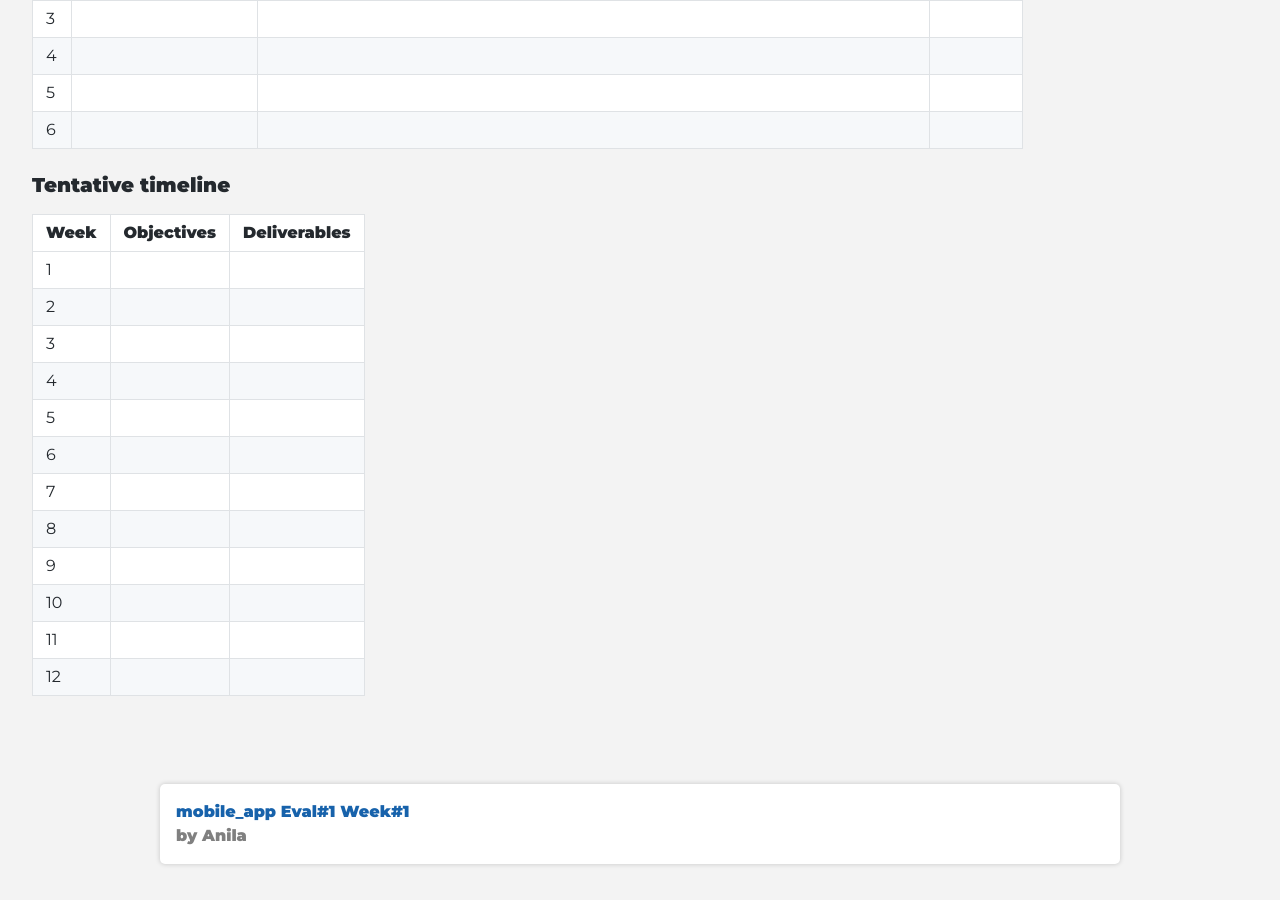
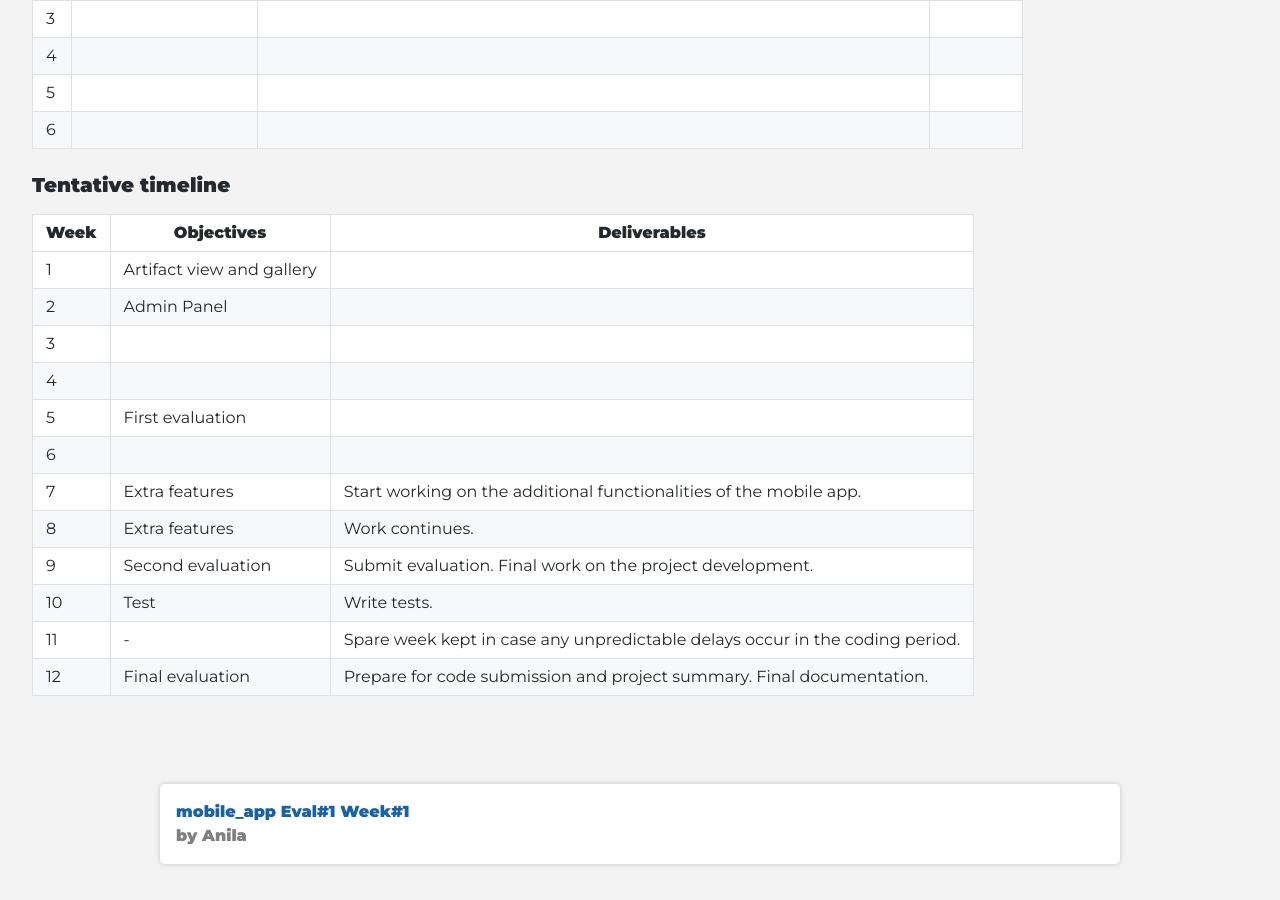
Before and after one commit to cdli-gh/blog, a Jekyll site: the page built from _blog/gsoc20/mobile_app/index.md, in a window 1280 px wide and 900 px high, scrolled down 1085 px. Built offline with Jekyll 4.4.1, drawn with Linux system fonts in a browser that asks for light colours; some of the changed text lies outside the part shown.

Commit message:
Update index.md

```diff
--- a/_blog/gsoc20/mobile_app/index.md
+++ b/_blog/gsoc20/mobile_app/index.md
@@ -39,15 +39,15 @@ Objectives are separated in two categories: essential and additional, they are a
 
 | Week  |Objectives |Deliverables |
 |---|---|---|
-|1|   |   |
-|2|   |   |
+|1|Artifact view and gallery   |   |
+|2|Admin Panel   |   |
 |3|   |   |
 |4|   |   |
-|5|   |   |
+|5|First evaluation   |   |
 |6|   |   |
-|7|   |   |
-|8|   |   |
-|9|   |   |
-|10|   |   |
-|11|   |   |
-|12|   |   |
+|7|Extra features   |Start working on the additional functionalities of the mobile app.   |
+|8|Extra features   |Work continues.   |
+|9|Second evaluation   |Submit evaluation. Final work on the project development.   |
+|10|Test   |Write tests.   |
+|11|-   |Spare week kept in case any unpredictable delays occur in the coding period.   |
+|12|Final evaluation   |Prepare for code submission and project summary. Final documentation.   |
```
Also changed, not shown: other parts of _blog/gsoc20/mobile_app/index.md (+1 -1 lines).
